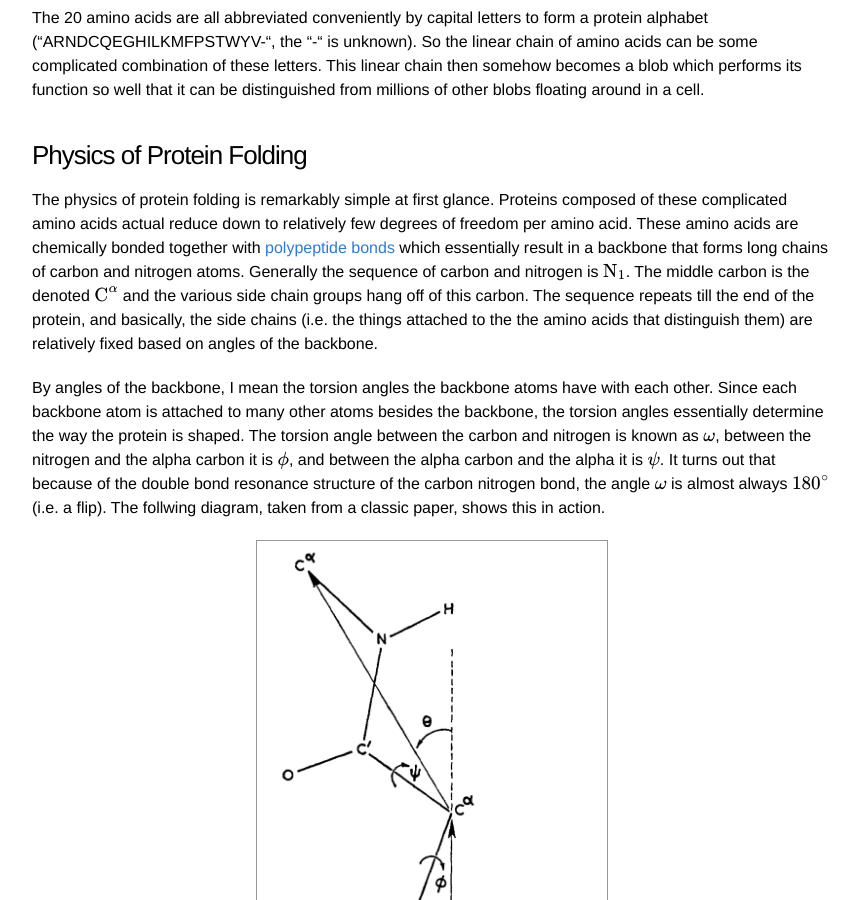
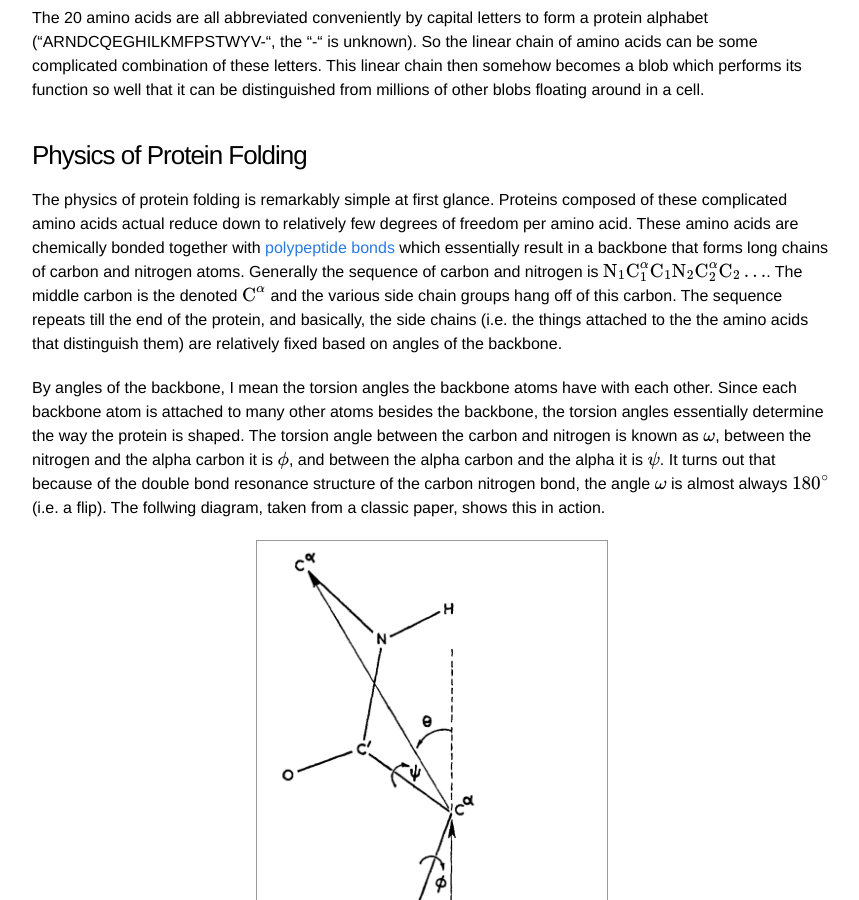
Before and after one commit to mohashei/mohashei.github.io, a Jekyll site: the page built from _posts/2022-10-26-alphafold-2-start.markdown, in a window 1280 px wide and 900 px high, scrolled down 875 px. Shown: the whole window, without its empty margins (208-1067 px from the left). Built offline with Jekyll 4.4.1, drawn with Linux system fonts in a browser that asks for light colours; formulas are drawn with MathJax 3.

Commit message:
Update 2022-10-26-alphafold-2-start.markdown

```diff
--- a/_posts/2022-10-26-alphafold-2-start.markdown
+++ b/_posts/2022-10-26-alphafold-2-start.markdown
@@ -23,7 +23,7 @@ The 20 amino acids are all abbreviated conveniently by capital letters to form a
 
 <h3>Physics of Protein Folding</h3>
 
-The physics of protein folding is remarkably simple at first glance. Proteins composed of these complicated amino acids actual reduce down to relatively few degrees of freedom per amino acid. These amino acids are chemically bonded together with [polypeptide bonds](https://en.wikipedia.org/wiki/Peptide_bond) which essentially result in a backbone that forms long chains of carbon and nitrogen atoms. Generally the sequence of carbon and nitrogen is \\(\text{N}_1\\). The middle carbon is the denoted \\(\text{C}^\alpha\\) and the various side chain groups hang off of this carbon. The sequence repeats till the end of the protein, and basically, the side chains (i.e. the things attached to the the amino acids that distinguish them) are relatively fixed based on angles of the backbone.
+The physics of protein folding is remarkably simple at first glance. Proteins composed of these complicated amino acids actual reduce down to relatively few degrees of freedom per amino acid. These amino acids are chemically bonded together with [polypeptide bonds](https://en.wikipedia.org/wiki/Peptide_bond) which essentially result in a backbone that forms long chains of carbon and nitrogen atoms. Generally the sequence of carbon and nitrogen is \\(\text{N}_1\text{C}^{\alpha}_1\text{C}_1\text{N}_2\text{C}^{\alpha}_2\text{C}_2\ldots\\). The middle carbon is the denoted \\(\text{C}^\alpha\\) and the various side chain groups hang off of this carbon. The sequence repeats till the end of the protein, and basically, the side chains (i.e. the things attached to the the amino acids that distinguish them) are relatively fixed based on angles of the backbone.
 
 By angles of the backbone, I mean the torsion angles the backbone atoms have with each other. Since each backbone atom is attached to many other atoms besides the backbone, the torsion angles essentially determine the way the protein is shaped. The torsion angle between the carbon and nitrogen is known as \\(\omega\\), between the nitrogen and the alpha carbon it is \\(\phi\\), and between the alpha carbon and the alpha it is \\(\psi\\). It turns out that because of the double bond resonance structure of the carbon nitrogen bond, the angle \\(\omega\\) is almost always \\(180^\circ\\) (i.e. a flip). The follwing diagram, taken from a classic paper, shows this in action.
 
```
